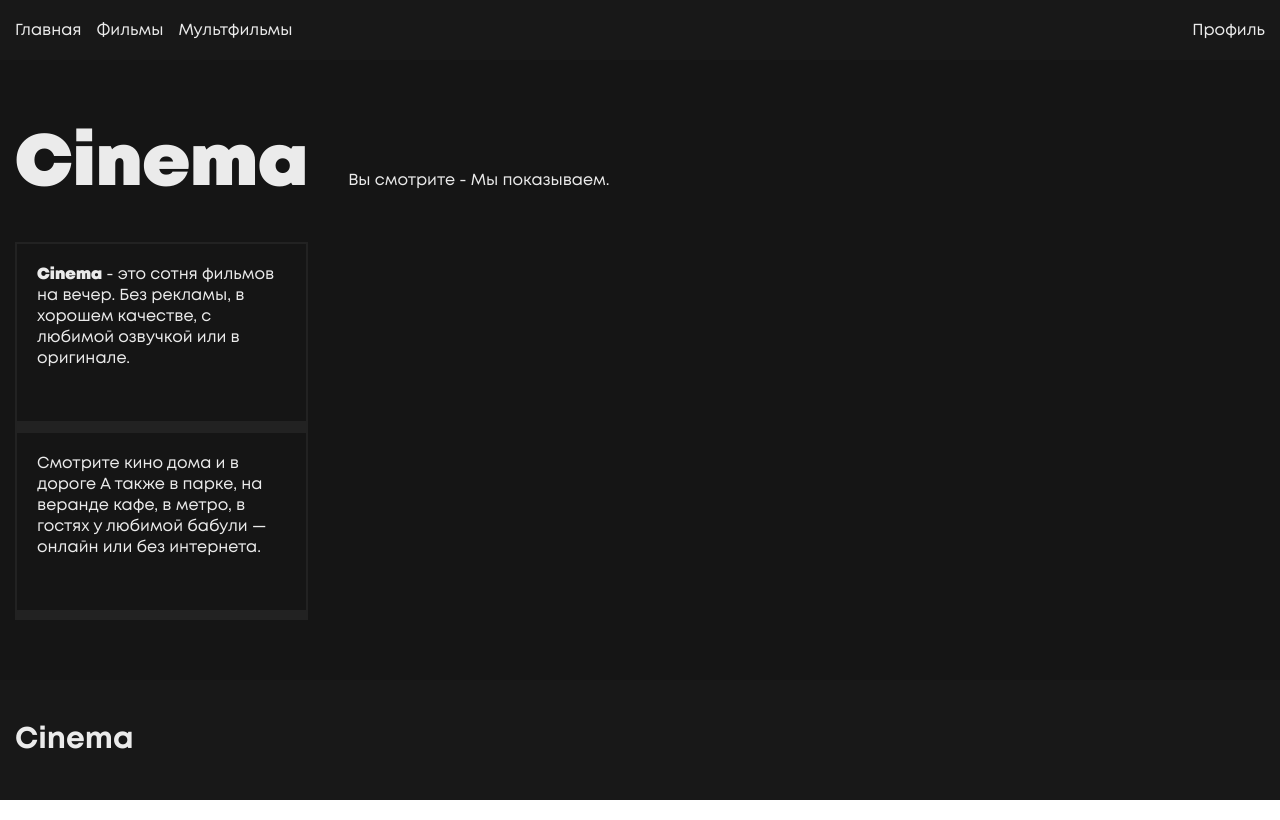
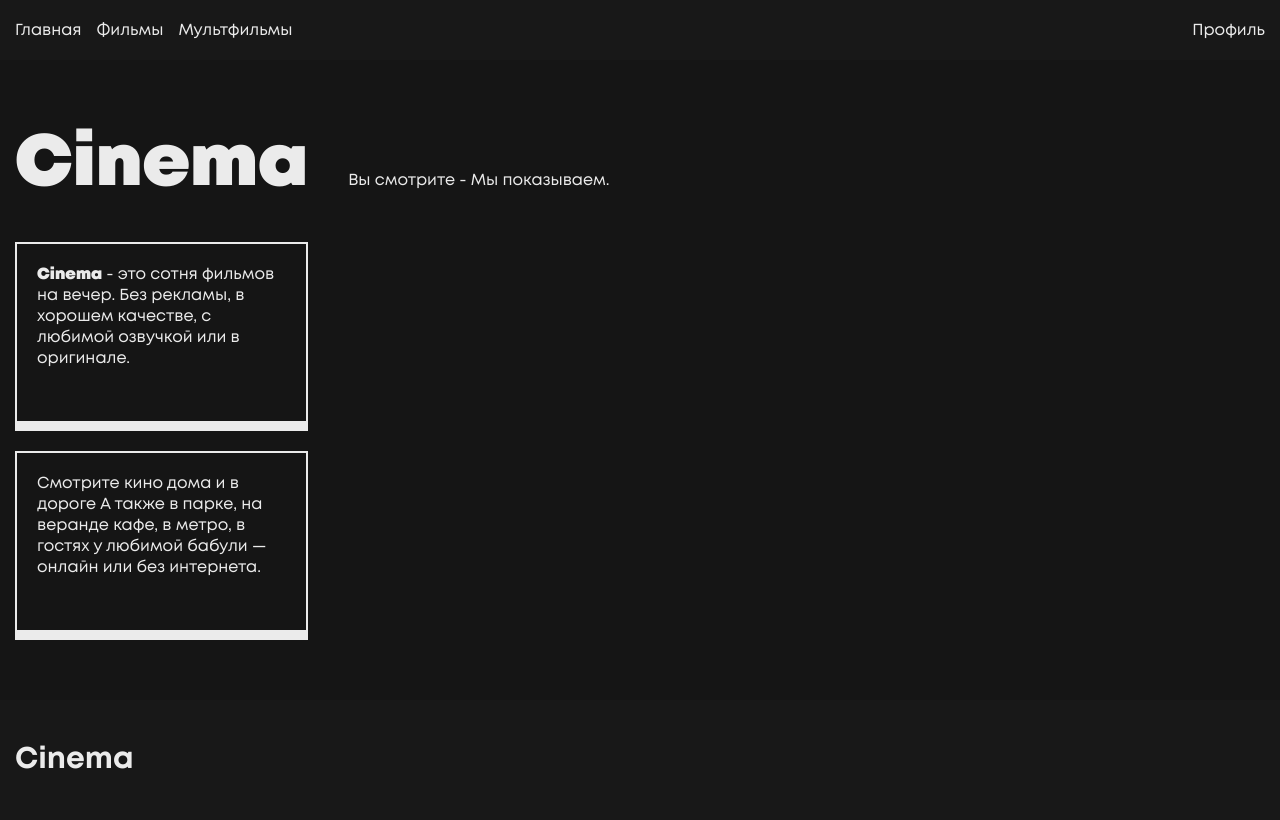
Before and after one commit to Attato/Nebo, a Next.js app: page / in a window 1280 px wide. Built offline with nearby package versions, Linux system fonts and the light colour scheme.

Commit message:
styles upd

```diff
--- a/styles/Home.module.scss
+++ b/styles/Home.module.scss
@@ -6,21 +6,22 @@
 	h1 {
 		margin: 60px 0 30px;
 		font-size: 72px;
-		color: #222;
+		color: #ebebeb;
 	}
 
 	p {
-		color: #323232;
+		color: #acacac;
 	}
 }
 
 .info__block {
 	max-width: 293px;
-	border: 2px solid #222;
+	border: 2px solid #ebebeb;
 	padding: 20px;
-	box-shadow: inset 0 -8px 0 #222;
+	box-shadow: inset 0 -8px 0 #ebebeb;
+	margin-bottom: 20px;
 
 	p {
-		color: #323232;
+		color: #acacac;
 	}
 }
```
